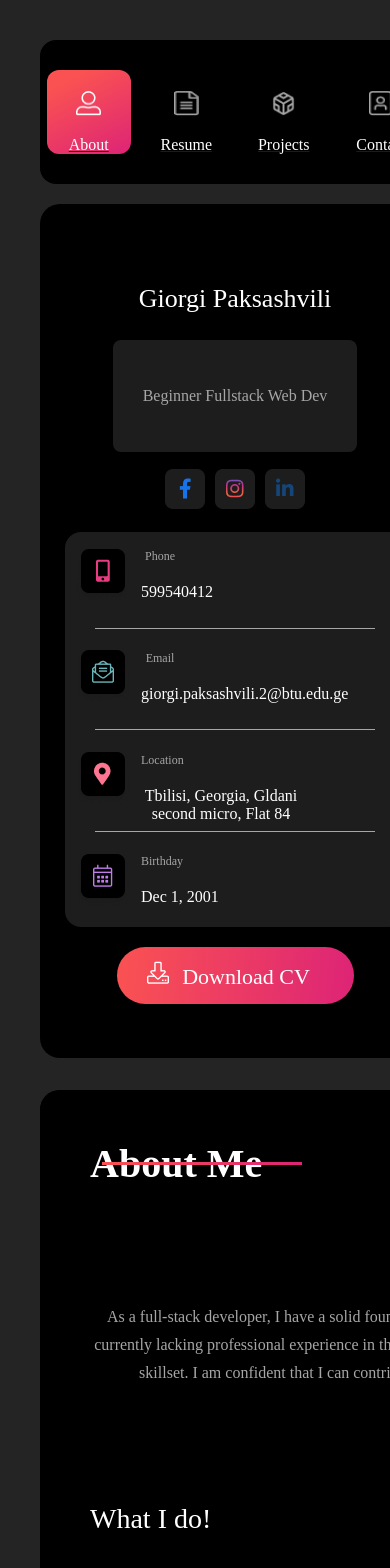
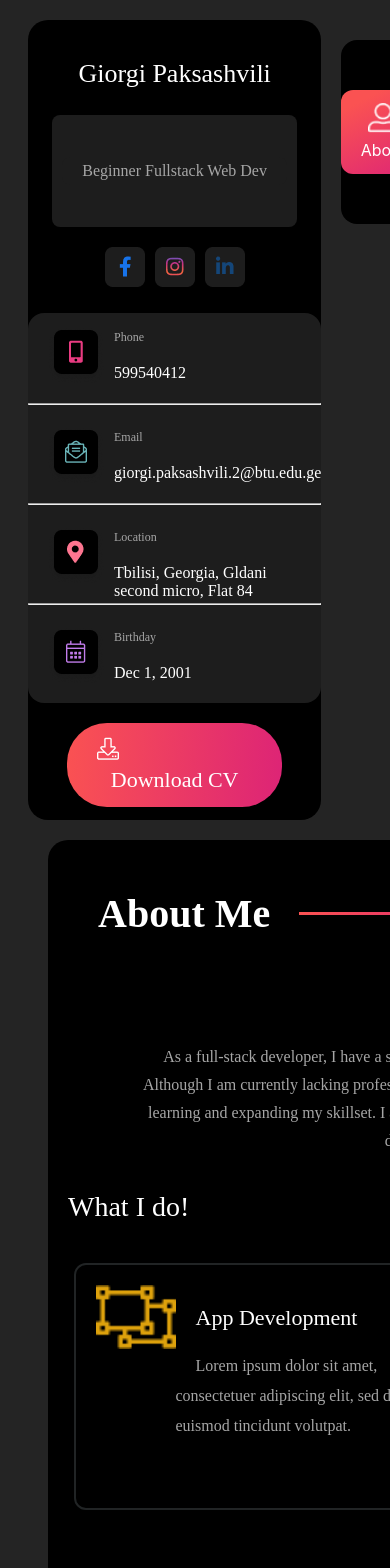
Before and after one commit to Gpaqsa/react-portfolio, a React (Vite) app: page / in a window 390 px wide. Shown: the top 1568 px of the page. Built offline with nearby package versions, Linux system fonts and the light colour scheme.

Commit message:
Change some detail

```diff
--- a/src/App.css
+++ b/src/App.css
@@ -1,41 +1,25 @@
-#root {
-  max-width: 100vw;
-  margin: 0 auto;
-  padding: 2rem;
-  text-align: center;
+.app {
+  width: 100vw;
+  height: 100vh;
+
+  display: column;
+  margin: 20px;
+  justify-content: center;
 }
 
 .app-block {
   display: flex;
-  flex-wrap: wrap; /* Allow the block to wrap when the screen size is small */
-  align-items: center; /* Vertically center the block */
-  justify-content: center; /* Center the block horizontally */
-  position: relative;
+  justify-content: space-between;
+  max-width: 100%;
+  max-height: 100%;
 }
 
 .pages-block {
-  position: relative; /* Set position to relative */
-  margin: 0 auto; /* Center the block horizontally */
+  display: flex;
+  flex-wrap: wrap;
+  max-height: calc(100vh - 40px);
+
   width: 850px;
-  height: 1250px;
-  flex-shrink: 0;
-  border-radius: 20px;
-  background: #000;
-  margin-bottom: 2rem; /* Add some margin at the bottom */
+  height: 1161px;
+  border-radius: 16px;
 }
-
-@media (max-width: 768px) {
-  .app-block {
-    flex-direction: column-reverse;
-    width: 100vw;
-    justify-content: center;
-    display: flex;
-  }
-
-  .pages-block {
-    position: static;
-    width: 100%;
-    height: auto;
-    margin-top: 2rem;
-  }
-}
--- a/src/components/Navbar.css
+++ b/src/components/Navbar.css
@@ -1,78 +1,40 @@
+
+
+
+
 .navbar-menu {
-  border-radius: 16px;
-  background: #000;
   width: 600px;
   height: 144px;
-  flex-shrink: 0;
   display: flex;
+  justify-content: space-around;
   align-items: center;
-  justify-content: center;
+  background-color: #000;
+  color: #fff;
+  padding: 20px 0;
+  margin: 20px;
+  border-radius: 16px;
 }
 
-.navbar-menu section.current-about {
-  /* background: linear-gradient(153deg, #fa5252 16.67%, #dd2476 100%); */
-  width: 84px;
-  height: 84px;
-  flex-shrink: 0;
-  border-radius: 12px;
+.navbar-menu a {
+  text-decoration: none;
+  color: #fff;
 }
 
 .navbar-menu section {
   width: 84px;
   height: 84px;
-  flex-shrink: 0;
-  margin: 0 10px;
-  display: inherit;
+  display: flex;
   flex-direction: column;
+  align-items: center;
   justify-content: center;
   align-items: center;
 }
 
-.navbar-menu section img {
-  width: 25px;
-  height: 25px;
-  margin: 20px;
+.navbar-menu img {
+  width: 30px;
+  height: 30px;
 }
 
-.navbar-menu section span {
-  color: #fff;
-  text-align: center;
-  font-family: Poppins;
-  font-size: 16px;
-  font-style: normal;
-  font-weight: 500;
-  line-height: normal;
-  position: relative;
-  bottom: 20px;
-  text-decoration: none;
+.navbar-menu span {
+  margin-top: 5px;
 }
-
-@media screen and (max-width: 768px) {
- .navbar-menu {
-    width: 100%; /* the parent must have 100% either */
-    overflow: hidden;
-    justify-content: space-around;
-  }
-
- .navbar-menu section {
-    width: 84px; /* set the width to 100% */
-    height: 84px; /* adjust the height to fit the content */
-    margin: 0; /* remove the margin */
-    border-radius: 0; /* remove the border-radius */
-    display: flex;
-    align-items: center;
-    justify-content: center;
-  }
-
- .navbar-menu section:before {
-    width: 32px; /* adjust the size of the icon */
-    height: 32px; /* adjust the size of the icon */
-    margin: 16px 0; /* adjust the margin */
-  }
-
- .navbar-menu section span {
-    font-size: 16px; /* adjust the font size */
-    bottom: 0; /* remove the bottom offset */
-    text-decoration: none;
-  }
-}
--- a/src/components/PersonalInfo.css
+++ b/src/components/PersonalInfo.css
@@ -1,4 +1,4 @@
-.personalInfo-block {
+/* .personalInfo-block {
   display: flex;
   width: 400px;
   height: 854px;
@@ -153,23 +153,23 @@ button {
   font-style: normal;
   font-weight: 500;
   line-height: normal;
-}
+} */
 
-@media screen and (max-width: 768px) {
- .personalInfo-block {
+
+.personalInfo-block {
+  width: 400px;
+  height: auto; /* Change to 'auto' to allow dynamic height */
   display: flex;
-  width: 100%;
-  height: 854px;
   flex-direction: column;
   justify-content: center;
   align-items: center;
-  margin-top: 20px;
+  position: relative;
 }
 
 .personalInfo-content {
-  width: 100%;
-  height: 100%;
-  flex-shrink: 0;
+  width: 100%; /* Adjust width to fill the container */
+  max-width: 400px; /* Set maximum width */
+  min-height: 800px; /* Set minimum height */
   border-radius: 20px;
   background: #000;
   display: flex;
@@ -187,12 +187,12 @@ button {
 
 .personalInfo-name h3 {
   color: #fff;
-  text-align: center;
   font-family: "Roboto Slab";
   font-size: 26px;
   font-style: normal;
   font-weight: 500;
   line-height: normal;
+  text-align: center;
 }
 
 .personalInfo-name h6 {
@@ -206,9 +206,8 @@ button {
 }
 
 .icons-block {
-  width: 190px;
-  height: 40px;
-  flex-shrink: 0;
+  width: 100%; /* Adjust width to fill the container */
+  max-width: 400px; /* Set maximum width */
   display: flex;
   justify-content: center;
   align-items: center;
@@ -217,16 +216,12 @@ button {
 }
 
 .cart-block {
-  width: 340px;
-  height: 395px;
-  flex-shrink: 0;
+  width: 100%; /* Adjust width to fill the container */
+  max-width: 340px; /* Set maximum width */
+  height: auto; /* Change to 'auto' to allow dynamic height */
   border-radius: 16px;
   background: #1d1d1d;
   margin-top: 20px;
-  display: flex;
-  flex-direction: column;
-  justify-content: space-between;
-  align-items: center;
 }
 
 .cart-block div {
@@ -235,7 +230,17 @@ button {
   padding-left: 20px;
   padding-top: 5px;
   margin-bottom: 10px;
-  width: 100%;
+}
+
+.cart-block div article p {
+  color: #fff;
+  font-family: Poppins;
+  font-size: 16px;
+  font-style: normal;
+  font-weight: 400;
+  line-height: normal;
+  margin-left: 10px;
+  margin-bottom: 5px;
 }
 
 .cart-block div article p.text {
@@ -244,37 +249,62 @@ button {
   font-size: 12px;
   font-style: normal;
   line-height: normal;
-/*
   width: 38px;
-  height: 18px; */
-}
-.cart-block div article p {
-  color: #fff;
-  font-family: Poppins;
-  font-size: 16px;
-  font-style: normal;
-  font-weight: 400;
-  line-height: normal;
-  /* margin-left: 10px;
-  margin-bottom: 5px; */
+  height: 18px;
 }
 
 .cart-block div article p.addText {
   height: 24px;
   margin-bottom: 5px;
 }
+
 .cart-block article p.addText1 {
   width: 160px;
 }
 
-hr {
-  width: 280px;
-  height: 1px;
-  border: none;
-  background-color: #a6a6a6;
-  margin: 0;
+.buttons {
+  width: 100%; /* Adjust width to fill the container */
+  max-width: 155px; /* Set maximum width */
+  display: flex;
+  flex-direction: column;
+  justify-content: center;
+  align-items: center;
+  gap: 10px;
+  padding: 14px 30px;
+  border-radius: 40px;
+  background: linear-gradient(94deg, #fa5252 0%, #dd2476 100%);
+  margin-top: 20px;
 }
 
+button {
+  width: 100%; /* Adjust width to fill the container */
+  max-width: 155px; /* Set maximum width */
+  height: 27px;
+  font-family: "Font Awesome 5 Pro";
+  font-size: 22px;
+  font-style: normal;
+  font-weight: 300;
+  line-height: normal;
+  background-color: transparent;
+  border: none;
+  color: #fff;
+}
 
+.role-block {
+  display: inline-flex;
+  padding: 5px 10px;
+  justify-content: center;
+  align-items: center;
+  gap: 10px;
+  border-radius: 8px;
+  background: #1d1d1d;
+}
 
+.role-block h6 {
+  color: #a6a6a6;
+  font-family: Poppins;
+  font-size: 16px;
+  font-style: normal;
+  font-weight: 500;
+  line-height: normal;
 }
--- a/src/pages/About.css
+++ b/src/pages/About.css
@@ -1,4 +1,4 @@
-.title {
+/* .title {
   display: flex;
   padding: 50px;
   align-items: center;
@@ -25,8 +25,7 @@
   display: flex;
   justify-content: flex-start;
   padding: 50px;
-  /* position: relative;
-  bottom: 5rem; */
+
 }
 .describe p {
   width: 100%;
@@ -35,7 +34,7 @@
   font-size: 16px;
   font-style: normal;
   font-weight: 400;
-  line-height: 28px; /* 175% */
+  line-height: 28px;
 }
 
 div .secondTitle {
@@ -129,7 +128,7 @@ footer span {
   font-size: 16px;
   font-style: normal;
   font-weight: 400;
-  line-height: 28px; /* 175% */
+  line-height: 28px;
 }
 
 .about-box {
@@ -138,4 +137,107 @@ height: 1406px;
   flex-shrink: 0;
   border-radius: 20px;
   background: #000;
+  justify-content: right;
 }
+ */
+
+.about-box {
+  margin: 20px;
+  width: 850px;
+  width: 850px;
+  height: 1161px;
+  border-radius: 20px;
+  background: #000;
+}
+
+.title {
+  text-align: center;
+  padding: 20px;
+}
+
+.title span {
+  font-size: 24px;
+  font-weight: bold;
+}
+
+.about-line {
+  width: 50%;
+  margin: 10px auto;
+}
+
+.describe {
+  margin-top: 20px;
+  padding: 20px;
+  display: flex;
+  justify-content: center;
+}
+.describe p {
+  color: #a6a6a6;
+  font-family: Poppins;
+  font-size: 16px;
+  font-style: normal;
+  font-weight: 400;
+  line-height: 28px;
+  width: 676px;
+  text-align: center;
+}
+.secondTitle {
+  padding: 20px;
+  color: #fff;
+  font-family: Poppins;
+  font-size: 28px;
+  font-style: normal;
+  font-weight: 500;
+  line-height: normal;
+}
+.blocks {
+  display: flex;
+  justify-content: space-around;
+  margin-top: 20px;
+  padding: 20px;
+}
+
+.blocks section {
+  display: flex;
+  /* flex-direction: column; */
+  /* align-items: center; */
+  padding: 20px;
+  width: 350px;
+  height: 203px;
+  flex-shrink: 0;
+  border-radius: 12px;
+  border: 2px solid #212425;
+  background: #000;
+}
+
+.icon img {
+  width: 80px; /* Adjust icon size */
+}
+
+.smallDesc h4 {
+  color: #fff;
+  font-family: Poppins;
+  font-size: 22px;
+  font-style: normal;
+  font-weight: 500;
+  line-height: normal;
+  margin: 20px;
+}
+.smallDesc > span {
+  color: #a6a6a6;
+  font-family: Poppins;
+  font-size: 16px;
+  font-style: normal;
+  font-weight: 400;
+  line-height: 30px;
+  padding: 20px;
+}
+
+footer {
+  margin-top: 20px;
+  text-align: center;
+}
+
+footer span {
+  font-size: 14px;
+}
--- a/src/pages/Contact.css
+++ b/src/pages/Contact.css
@@ -1,3 +1,11 @@
+.app-contact {
+margin: 20px;
+  width: 850px;
+  width: 850px;
+  height: 1161px;
+  border-radius: 20px;
+  background: #000;
+}
 .title {
   display: flex;
   padding: 50px;
--- a/src/pages/Resume.css
+++ b/src/pages/Resume.css
@@ -1,3 +1,12 @@
+.resume-box {
+  margin: 20px;
+  width: 850px;
+  width: 850px;
+  height: 1161px;
+  border-radius: 20px;
+  background: #000;
+}
+
 .title {
   display: flex;
   padding: 50px;
@@ -26,7 +35,7 @@
 .describeMe {
   display: flex;
   justify-content: space-around;
-  margin-top: 50px;
+  margin-top: 20px;
 }
 
 .describeMe div {
@@ -76,7 +85,7 @@
 .addData {
   display: flex;
   justify-content: space-around;
-  margin-top: 50px;
+  margin-top: 80px;
   width: 850px;
   /* height: 350px; */
   flex-shrink: 0;
@@ -106,8 +115,8 @@ footer {
   display: flex;
   justify-content: center;
   align-items: center;
+  top: 10rem;
 
-  top: 21rem;
 }
 
 footer span {
--- a/src/pages/Resume.jsx
+++ b/src/pages/Resume.jsx
@@ -4,7 +4,7 @@ import icon4 from "../assets/icon4.png";
 
 const Resume = () => {
   return (
-    <div>
+    <div className="resume-box">
       <div className="title">
         <span>Resume</span>
         <hr className="about-line" />
@@ -31,7 +31,7 @@ const Resume = () => {
             <span>Bachelor, Information of Technology</span>
           </div>
         </div>{" "}
-        <hr />
+        {/* <hr /> */}
       </section>
       <section className="addData">
         <div>
```
Also changed, not shown: src/index.css (line endings or trailing spaces). Lines whose indentation alone changed are shown as unchanged.
